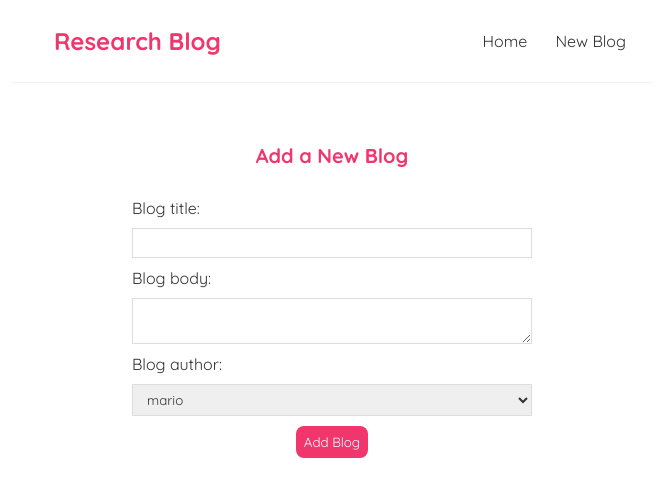
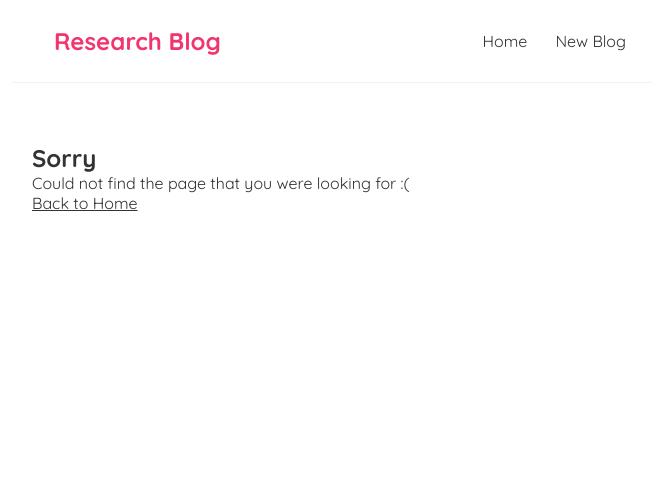
Before and after one commit to Anshuman265/react-blog, a React (Create React App) app: page /create in a window 1280 px wide. Shown: the top 496 px of the page, without its empty margins (308-964 px from the left). Built offline with nearby package versions, Linux system fonts and the light colour scheme.

Commit message:
production build

```diff
--- a/src/App.js
+++ b/src/App.js
@@ -7,8 +7,8 @@ import BlogDetails from './Components/BlogDetails';
 
 
 function App() {
-  const title = 'Welcome to the new blog';
-  const likes = 50;
+  // const title = 'Welcome to the new blog';
+  // const likes = 50;
   return (
     // Wrapping the entire app into Router component for better routing through out the application
     <Router>
@@ -16,11 +16,11 @@ function App() {
         <Navbar/>
         <div className='content'>
           <Routes>
-            <Route path="/" element={<Home/>}>
+            <Route path="/react-blog/" element={<Home/>}>
             </Route>
-            <Route path="/create" element={<Create/>}>
+            <Route path="/react-blog/create" element={<Create/>}>
             </Route>
-            <Route path="/blogs/:id" element={<BlogDetails/>}>
+            <Route path="/react-blog/blogs/:id" element={<BlogDetails/>}>
             </Route>
             <Route path="*" element={<NotFound/>}>
             </Route>
```
